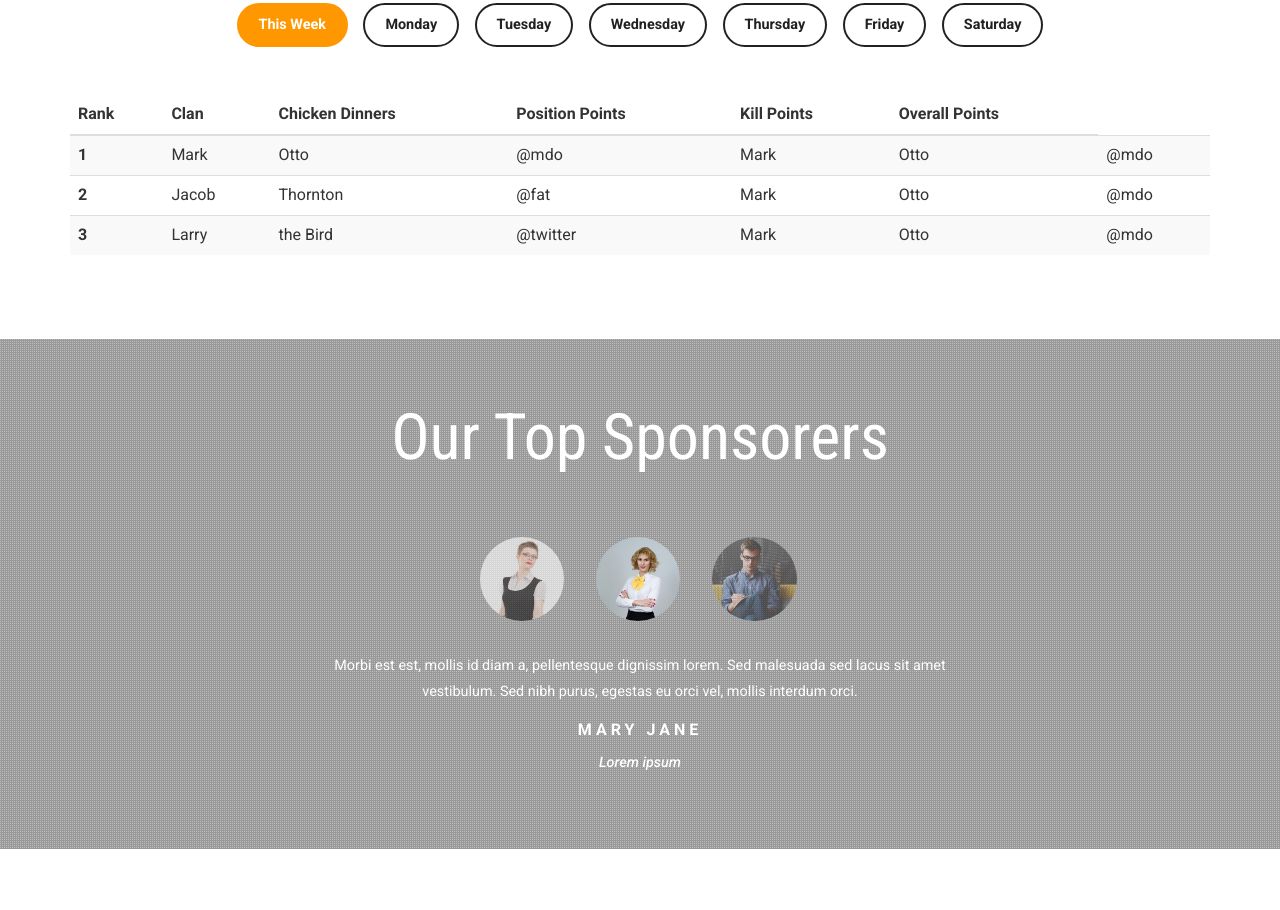
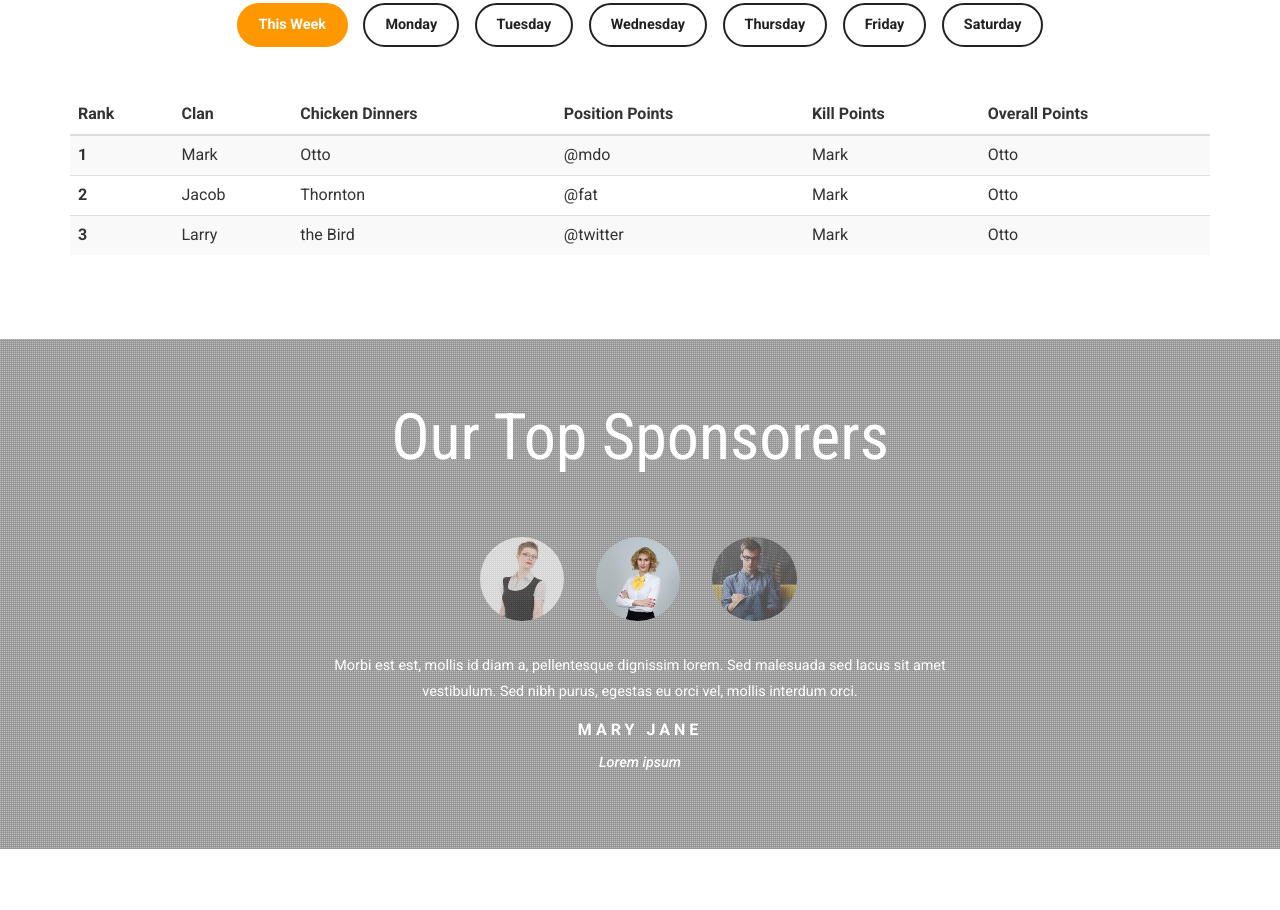
Before and after one commit to Larry1997/TeamSicarios, a plain HTML site: page index.html in a window 1280 px wide. Shown: the part 2299-3209 px from the top of the page. Drawn offline with Linux system fonts and the light colour scheme.

Commit message:
Add files via upload
Table fix

```diff
--- a/index.html
+++ b/index.html
@@ -296,7 +296,7 @@ Author URL: http://w3layouts.com
 						<td>@mdo</td>
 						<td>Mark</td>
 						<td>Otto</td>
-						<td>@mdo</td>
+
 					</tr>
 					<tr>
 						<th scope="row">2</th>
@@ -305,7 +305,6 @@ Author URL: http://w3layouts.com
 						<td>@fat</td>
 						<td>Mark</td>
 						<td>Otto</td>
-						<td>@mdo</td>
 					</tr>
 					<tr>
 						<th scope="row">3</th>
@@ -314,7 +313,6 @@ Author URL: http://w3layouts.com
 						<td>@twitter</td>
 						<td>Mark</td>
 						<td>Otto</td>
-						<td>@mdo</td>
 					</tr>
 				</tbody>
 			</table>
```
